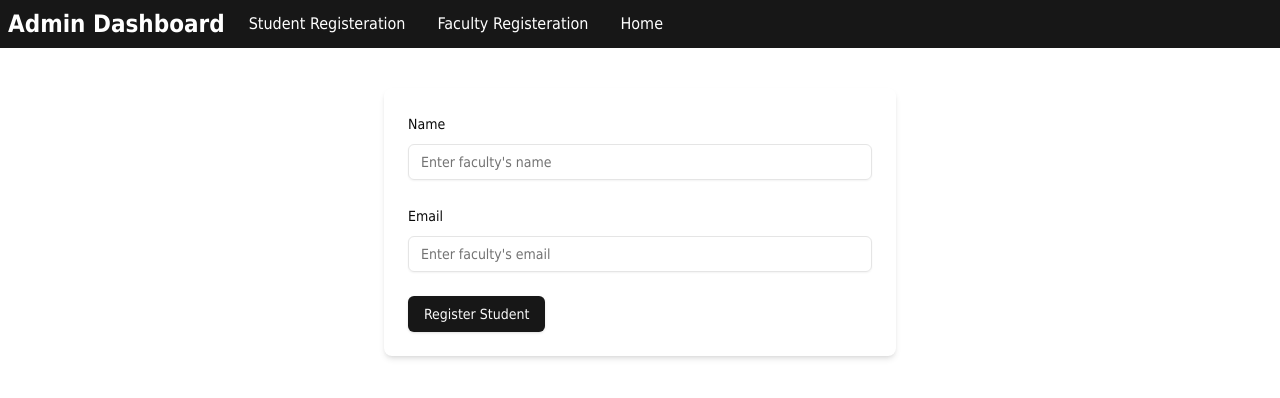
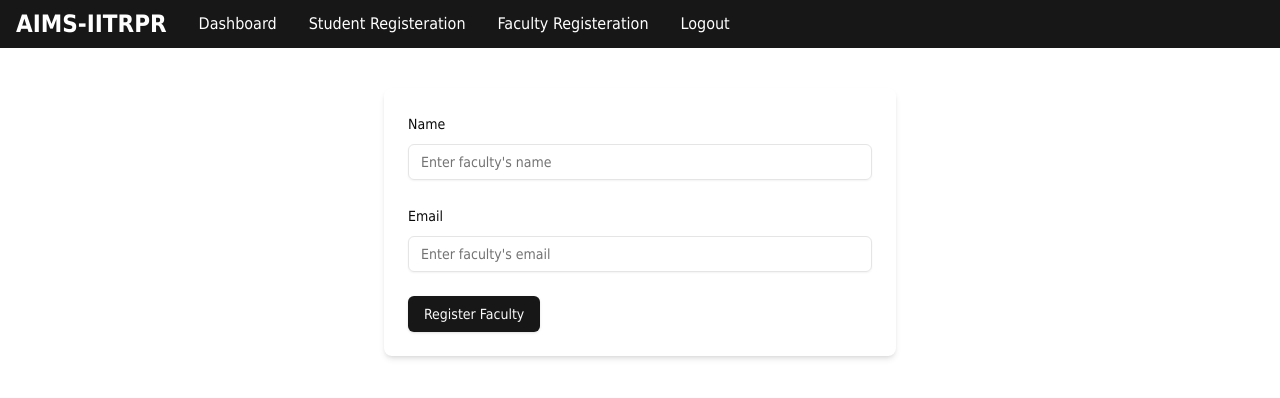
Before and after one commit to Samarthsinghal28/AIMS-Portal, a Next.js app in the folder frontend/: page /admin/faculty_registeration in a window 1280 px wide. Shown: the top 398 px of the page. Built offline with nearby package versions, Linux system fonts and the light colour scheme.

Commit message:
updated dashboard

```diff
--- a/frontend/src/app/admin/page.tsx
+++ b/frontend/src/app/admin/page.tsx
@@ -7,8 +7,6 @@ import { AdminDashboard } from "@/components/admin_dashboard";
 import { PeopleList } from "@/components/people_list";
 import { useZustandStore } from "@/store/store"; // Assuming you have a Zustand store with auth info
 import Loading from "../../components/loading";
-
-
 
 const studentColumns = [
   { header: "Name", accessor: "name", className: "font-medium" },
@@ -42,8 +40,8 @@ export default function Admin() {
   const { token } = useZustandStore(); // Get the token from your global state
 
   useEffect(() => {
-
-    const delay = (ms: number) => new Promise(resolve => setTimeout(resolve, ms));
+    const delay = (ms: number) =>
+      new Promise((resolve) => setTimeout(resolve, ms));
 
     const fetchData = async () => {
       setLoading(true);
@@ -54,14 +52,20 @@ export default function Admin() {
           Authorization: `Bearer ${token}`,
         };
         if (selectedView === "students") {
-          const res = await axios.get("http://localhost:5000/api/users/students", {
-            headers,
-          });
+          const res = await axios.get(
+            "http://localhost:5000/api/users/students",
+            {
+              headers,
+            }
+          );
           setStudents(res.data);
         } else {
-          const res = await axios.get("http://localhost:5000/api/users/faculty-advisors", {
-            headers,
-          });
+          const res = await axios.get(
+            "http://localhost:5000/api/users/faculty-advisors",
+            {
+              headers,
+            }
+          );
           setFaculty(res.data);
         }
       } catch (err: any) {
@@ -78,6 +82,7 @@ export default function Admin() {
   return (
     <div className="">
       <AdminDashboard />
+      {/* <p className="m-4 self-center text-4xl font-bold">Admin DashBoard</p> */}
       <div className="m-4 flex gap-4 ">
         <Button
           variant={selectedView === "students" ? "default" : "outline"}
@@ -95,32 +100,20 @@ export default function Admin() {
       <div className="m-20 justify-evenly">
         {error && <p className="text-red-500">{error}</p>}
         {loading ? (
-          <Loading/>
+          <Loading />
         ) : selectedView === "students" ? (
           <PeopleList
             columns={studentColumns}
             data={students}
             caption="List of Students"
-            footerData={[
-              "",
-              "",
-              "",
-              "Total Students",
-              `${students.length}`,
-            ]}
+            footerData={["", "", "", "Total Students", `${students.length}`]}
           />
         ) : (
           <PeopleList
             columns={facultyColumns}
             data={faculty}
             caption="List of Faculty"
-            footerData={[
-              "",
-              "",
-              "",
-              "Total Faculty",
-              `${faculty.length}`,
-            ]}
+            footerData={["", "", "", "Total Faculty", `${faculty.length}`]}
           />
         )}
       </div>
--- a/frontend/src/app/login/page.tsx
+++ b/frontend/src/app/login/page.tsx
@@ -4,10 +4,14 @@ export default function LoginPage() {
     <div className="flex min-h-svh flex-col items-center justify-center gap-6 bg-muted p-6 md:p-10">
       <div className="flex w-full max-w-sm flex-col gap-6">
         <div className="flex items-center gap-2 self-center font-medium">
-          <div className="flex h-8 w-8 items-center justify-center rounded-md">
-            <img src="iitrpr_logo.jpg"></img>
+          <div className="flex flex-col items-center justify-center rounded-md">
+            <img src="iitrpr_logo.jpg" className="h-28 w-24 m-2"></img>
+            <div className="text-center text-lg font-sans font-bold">
+              Academic Information Management System
+              <br />
+              Indian Institute of Technology, Ropar
+            </div>
           </div>
-          AIMS-IITRPR
         </div>
         <LoginForm />
       </div>
--- a/frontend/src/components/admin_dashboard.tsx
+++ b/frontend/src/components/admin_dashboard.tsx
@@ -1,7 +1,7 @@
 const components: { title: string; href: string; description?: string }[] = [
+  { title: "Dashboard", href: "/admin" },
   { title: "Student Registeration", href: "/admin/student_registeration" },
   { title: "Faculty Registeration", href: "/admin/faculty_registeration" },
-  { title: "Home", href: "/admin" },
 ];
 
 export function AdminDashboard() {
@@ -11,19 +11,31 @@ export function AdminDashboard() {
 
       {/* Navigation Menu */}
       <nav className="flex align-middle bg-primary text-white overflow-hidden">
-        <p className="self-center text-2xl font-bold mx-2">Admin Dashboard</p>
-        <ul className="list-none m-0 p-0 flex">
+        <p className="self-center text-2xl font-bold mx-4 ">AIMS-IITRPR</p>
+        <ul className=" flex justify-end">
           {/* Dynamic Components */}
           {components.map((component) => (
-            <li key={component.href} className="float-left">
+            <div className="">
+              <li key={component.href} className="float-left">
+                <a
+                  href={component.href}
+                  className="block text-center px-4 py-3 no-underline hover:bg-secondary"
+                >
+                  {component.title}
+                </a>
+              </li>
+            </div>
+          ))}
+          <div className="">
+            <li key="/login" className="ml-auto">
               <a
-                href={component.href}
-                className="block  text-center px-4 py-3 no-underline hover:bg-secondary "
+                href="/login"
+                className="block text-center px-4 py-3 no-underline hover:bg-secondary "
               >
-                {component.title}
+                Logout
               </a>
             </li>
-          ))}
+          </div>
         </ul>
       </nav>
     </div>
--- a/frontend/src/components/faculty-register.tsx
+++ b/frontend/src/components/faculty-register.tsx
@@ -2,7 +2,7 @@
 
 import * as React from "react";
 import { z } from "zod";
-import axios from 'axios';
+import axios from "axios";
 import classnames from "classnames";
 import { useForm } from "react-hook-form";
 import { zodResolver } from "@hookform/resolvers/zod";
@@ -17,21 +17,18 @@ import {
 import { Input } from "@/components/ui/input";
 import { Button } from "@/components/ui/button";
 import * as Select from "@radix-ui/react-select";
-import {
-  CheckIcon,
-  ChevronDownIcon,
-} from "@radix-ui/react-icons";
+import { CheckIcon, ChevronDownIcon } from "@radix-ui/react-icons";
+import { useZustandStore } from "../store/store";
 
 // Define the form schema using Zod
 const formSchema = z.object({
   name: z.string().min(2, { message: "Name must be at least 2 characters." }),
-  email: z.string().email({ message: "Enter a valid email." })
+  email: z.string().email({ message: "Enter a valid email." }),
 });
 
 type FormData = z.infer<typeof formSchema>;
 
 export function FacultyRegister() {
-
   const form = useForm<FormData>({
     resolver: zodResolver(formSchema),
     defaultValues: {
@@ -40,14 +37,23 @@ export function FacultyRegister() {
     },
   });
 
+  const { token } = useZustandStore(); // Get the token from your global state
+
   const onSubmit = async (data: FormData) => {
     try {
-      // Add the 'role' field as 'student'
-      const postData = { ...data, role: 'faculty' };
-      const res = await axios.post('http://localhost:5000/api/users/register', postData);
+      // Add the 'role' field as 'faculty'
+      const headers = {
+        Authorization: `Bearer ${token}`,
+      };
+      const postData = { ...data, role: "faculty" };
+      const res = await axios.post(
+        "http://localhost:5000/api/users/register",
+        postData, // Pass postData as the request body
+        { headers } // Pass headers as the config
+      );
       console.log("Faculty registered successfully:", res.data);
       // Show success message or handle success as needed
-      alert('Faculty registered successfully.');
+      alert("Faculty registered successfully.");
       // Reset the form
       form.reset();
     } catch (err: any) {
@@ -83,15 +89,18 @@ export function FacultyRegister() {
             <FormItem>
               <FormLabel>Email</FormLabel>
               <FormControl>
-                <Input type="email" placeholder="Enter faculty's email" {...field} />
+                <Input
+                  type="email"
+                  placeholder="Enter faculty's email"
+                  {...field}
+                />
               </FormControl>
               <FormMessage />
             </FormItem>
           )}
         />
 
-
-        <Button type="submit">Register Student</Button>
+        <Button type="submit">Register Faculty</Button>
       </form>
     </Form>
   );
@@ -100,7 +109,11 @@ export function FacultyRegister() {
 // SelectItem component for Radix UI Select
 const SelectItem = React.forwardRef(
   (
-    { children, className, ...props }: React.ComponentPropsWithoutRef<typeof Select.Item>,
+    {
+      children,
+      className,
+      ...props
+    }: React.ComponentPropsWithoutRef<typeof Select.Item>,
     forwardedRef: React.Ref<HTMLDivElement>
   ) => {
     return (
--- a/frontend/src/components/loading.tsx
+++ b/frontend/src/components/loading.tsx
@@ -3,15 +3,15 @@ export default function Loading() {
     <div className="flex min-h-screen flex-col items-center justify-center gap-6 bg-muted p-6 md:p-10">
       {/* Spinner */}
       <div
-        className="w-16 h-16 border-4 border-t-transparent border-primary rounded-full animate-spin"
+        className="w-16 h-16 border-8 border-t-transparent border-primary rounded-full animate-spin"
         aria-label="Loading"
         role="status"
       ></div>
 
       {/* Loading Text */}
-      <p className="text-lg font-medium text-primary/90 animate-pulse">
+      {/* <p className="text-lg font-medium text-primary/90 animate-pulse">
         Loading, please wait...
-      </p>
+      </p> */}
     </div>
   );
 }
```
